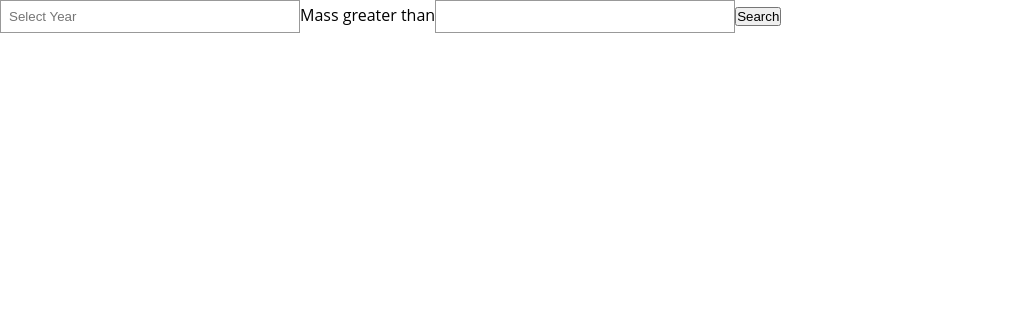
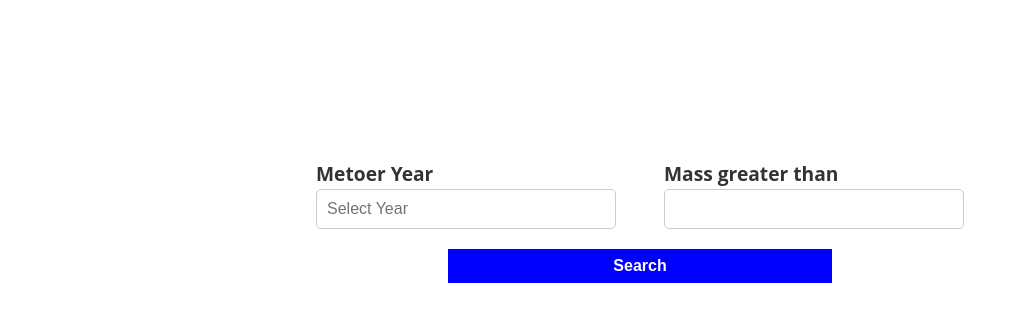
Before and after one commit to MD1010/PlacerAI-Exercise, a React (Vite) app: page / in a window 1280 px wide. Shown: the top 322 px of the page, without its empty margins (0-1027 px from the left). Built offline with nearby package versions, Linux system fonts and the light colour scheme.

Commit message:
styling improved

```diff
--- a/src/App.tsx
+++ b/src/App.tsx
@@ -2,9 +2,9 @@ import { MeteorSearch } from "components";
 import "./scss/global.scss";
 function App() {
   return (
-    <>
+    <div className="appContainer">
       <MeteorSearch />
-    </>
+    </div>
   );
 }
 
--- a/src/baseUI/AutoComplete/AutoComplete.scss
+++ b/src/baseUI/AutoComplete/AutoComplete.scss
@@ -1,5 +1,5 @@
 input {
-  border: 1px solid #999;
+  border: 1px solid rgba(0, 0, 255, 0.3);
   padding: 8px;
   width: 300px;
 }
@@ -7,22 +7,28 @@ input {
   color: #999;
   padding: 8px;
 }
+.autocompleteInput {
+  position: relative;
+}
 .autocomplete {
-  border: 1px solid #999;
+  position: absolute;
+  width: 300px;
+  left: 0;
+  border: 1px solid rgba(0, 0, 255, 0.3);
+  background-color: white;
   border-top-width: 0;
   list-style: none;
   margin-top: 0;
-  max-height: 500px;
+  max-height: 300px;
   overflow-y: auto;
   padding-left: 0;
-  width: calc(300px + 1rem);
 }
 .autocomplete li {
   padding: 8px;
 }
 .autocomplete > .active,
 .autocomplete li:hover {
-  background-color: darkgray;
+  background-color: rgba(0, 0, 255, 0.1);
   cursor: pointer;
   font-weight: 700;
 }
--- a/src/baseUI/AutoComplete/AutoComplete.tsx
+++ b/src/baseUI/AutoComplete/AutoComplete.tsx
@@ -65,7 +65,7 @@ export const AutoComplete: FC<Props> = ({ suggestions, onSelection, placeholder,
     }
   };
   return (
-    <>
+    <div className="autocompleteInput">
       <input
         type="text"
         onFocus={() => setIsShow(true)}
@@ -75,6 +75,6 @@ export const AutoComplete: FC<Props> = ({ suggestions, onSelection, placeholder,
         placeholder={placeholder}
       />
       {renderAutocomplete()}
-    </>
+    </div>
   );
 };
--- a/src/components/MeteorSearch/MeteorSearch.scss
+++ b/src/components/MeteorSearch/MeteorSearch.scss
@@ -0,0 +1,34 @@
+.container {
+  display: flex;
+  flex-direction: column;
+  align-items: center;
+  .searchContainer {
+    display: flex;
+    gap: 3rem;
+
+    .massContainer,
+    .yearContainer {
+      display: flex;
+      flex-direction: column;
+    }
+  }
+  .btnContainer {
+    width: 100%;
+    display: flex;
+    justify-content: center;
+    .searchBtn {
+      margin-top: 20px;
+      width: 40%;
+    }
+  }
+
+  .totalContainer {
+    .total {
+      margin-top: 15px;
+      font-size: 1.2rem;
+      font-weight: bold;
+      color: #333;
+      align-self: center;
+    }
+  }
+}
--- a/src/components/MeteorSearch/MeteorSearch.tsx
+++ b/src/components/MeteorSearch/MeteorSearch.tsx
@@ -1,7 +1,7 @@
 import axios from "axios";
 import { AutoComplete } from "baseUI";
 import { isEmpty } from "lodash-es";
-import { useState } from "react";
+import { useMemo, useState } from "react";
 import { Meteor } from "types";
 import { formatDateByYear, getYearFromString } from "utils";
 import "./MeteorSearch.scss";
@@ -13,7 +13,7 @@ export const MeteorSearch = () => {
   const [meteorMass, setMeteorMass] = useState<number | undefined>();
   const [showResultBanner, setShowResultBanner] = useState<boolean>(false);
 
-  const getMeteorSearchQueryParams = () => {
+  const meteorSearchQueryParams = useMemo(() => {
     const searchQueryParams: any = {};
     if (selectedYear) {
       const formattedYear = formatDateByYear(+selectedYear);
@@ -23,14 +23,13 @@ export const MeteorSearch = () => {
       searchQueryParams["$where"] = `mass>${meteorMass}`;
     }
     return searchQueryParams;
-  };
+  }, [selectedYear, meteorMass]);
 
   const searchMeteorsByFilters = async () => {
-    const meteorQueryStringParams = getMeteorSearchQueryParams();
-    if (isEmpty(meteorQueryStringParams)) return;
+    if (isEmpty(meteorSearchQueryParams)) return;
     try {
       const { data } = await axios.get(METEOR_API_ENDPOINT, {
-        params: meteorQueryStringParams,
+        params: meteorSearchQueryParams,
       });
       setShowResultBanner(true);
       setResultCount(data.length);
@@ -60,13 +59,18 @@ export const MeteorSearch = () => {
   };
 
   return (
-    <>
+    <div className="container">
+      <div className="searchContainer">
+        <div className="yearContainer">
+          <span>Metoer Year</span>
           <AutoComplete
             selectedOption={selectedYear}
             suggestions={YEARS}
             onSelection={setSelectedYear}
             placeholder="Select Year"
           />
+        </div>
+        <div className="massContainer">
           <span>Mass greater than</span>
           <input
             type="number"
@@ -74,8 +78,17 @@ export const MeteorSearch = () => {
             onChange={(e: React.ChangeEvent<HTMLInputElement>) => setMeteorMass(+e.target.value)}
             value={meteorMass ?? ""}
           />
-      <button onClick={searchMeteorsByFilters}>Search</button>
-      {<div>{showResultBanner && <span>Total Meteors: {resultCount}</span>}</div>}
-    </>
+        </div>
+      </div>
+      <div className="btnContainer">
+        <button className="searchBtn" onClick={searchMeteorsByFilters}>
+          Search
+        </button>
+      </div>
+
+      <div className="totalContainer">
+        {showResultBanner && <div className="total">Total Meteors: {resultCount}</div>}
+      </div>
+    </div>
   );
 };
--- a/src/scss/global.scss
+++ b/src/scss/global.scss
@@ -9,3 +9,38 @@ body {
   font-size: 16px;
   line-height: 1.5;
 }
+button {
+  padding: 0.5rem 1rem;
+  font-size: 1rem;
+  font-weight: bold;
+  border: none;
+  color: white;
+  background-color: blue;
+  cursor: pointer;
+
+  &:hover {
+    background-color: darkblue;
+  }
+}
+
+input {
+  border: 1px solid #ccc;
+  padding: 10px;
+  font-size: 16px;
+  border-radius: 5px;
+
+  &:focus {
+    outline: none;
+    border-color: blue;
+    box-shadow: 0 1 5px rgba(0, 0, 255, 0.3);
+  }
+}
+
+span {
+  font-size: 1.2rem;
+  font-weight: bold;
+  color: #333;
+}
+.appContainer {
+  padding: 10rem;
+}
```
Lines whose indentation alone changed are shown as unchanged.
